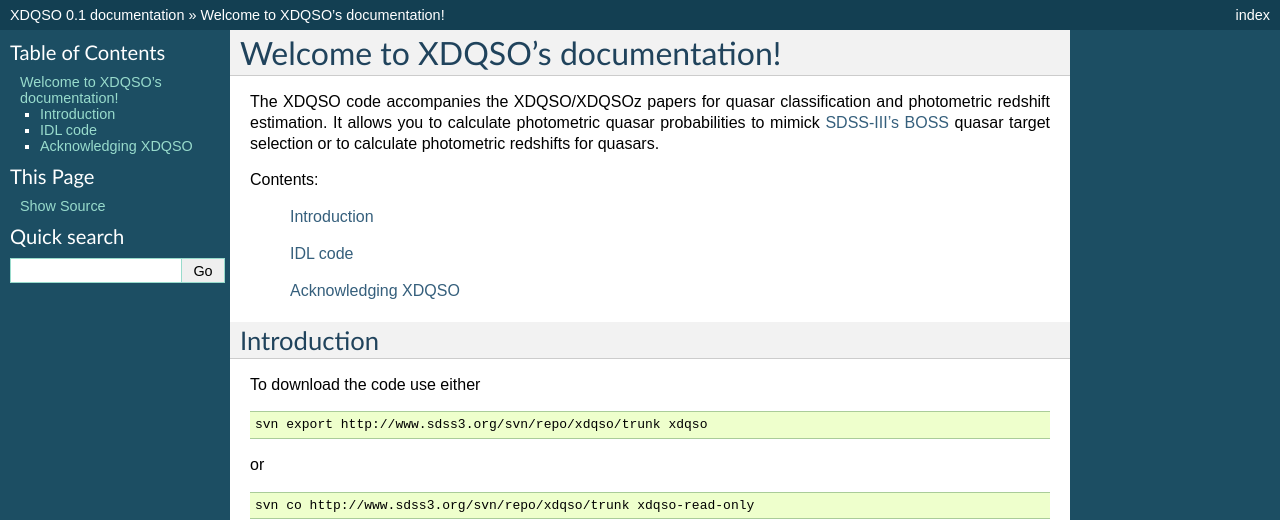
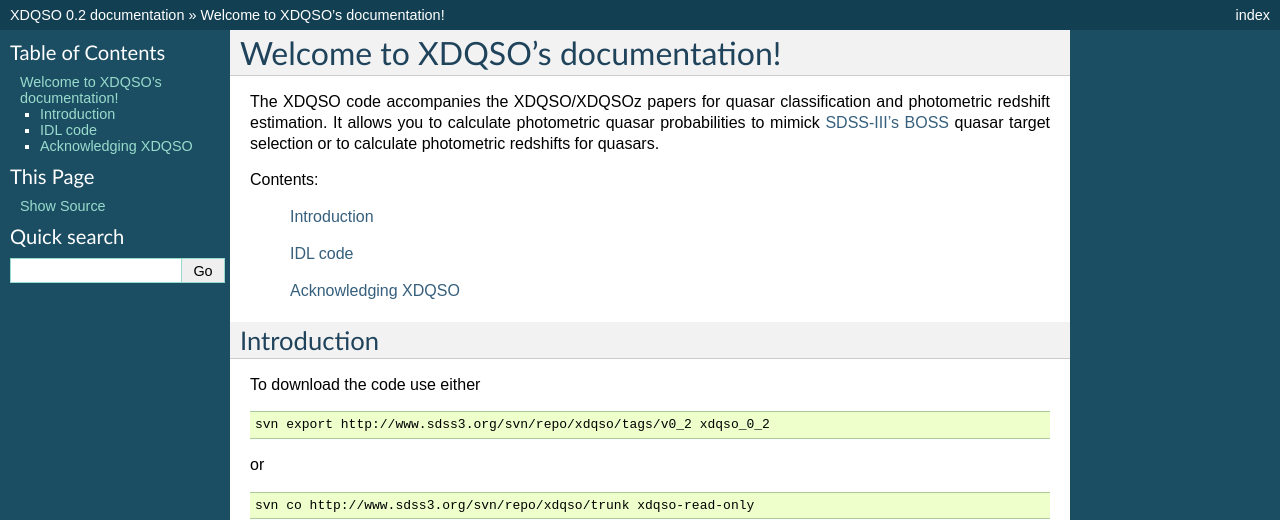
Before and after one commit to xdqso/xdqso, a Sphinx documentation site: the page built from doc/source/index.rst, in a window 1280 px wide and 900 px high. Shown: the top 520 px of the window. Built offline with Sphinx 7.4.7, drawn with Linux system fonts in a browser that asks for light colours; formulas are drawn with MathJax 3; some of the changed text lies outside the part shown.

Commit message:
xdqso: doc tweak, v0.2
git-svn-id: svn+ssh://sdss3.org/repo/xdqso/trunk@122310 b00c9580-4927-0410-8824-811d448ea4c7

```diff
--- a/doc/source/conf.py
+++ b/doc/source/conf.py
@@ -48,9 +48,9 @@ copyright = u'2011, Jo Bovy'
 # built documents.
 #
 # The short X.Y version.
-version = '0.1'
+version = '0.2'
 # The full version, including alpha/beta/rc tags.
-release = '0.1'
+release = '0.2'
 
 # The language for content autogenerated by Sphinx. Refer to documentation
 # for a list of supported languages.
--- a/doc/source/index.rst
+++ b/doc/source/index.rst
@@ -31,7 +31,7 @@ To download the code use either
 
 .. code-block:: none
 
-   svn export http://www.sdss3.org/svn/repo/xdqso/trunk xdqso
+   svn export http://www.sdss3.org/svn/repo/xdqso/tags/v0_2 xdqso_0_2
 
 or
 
```
Also changed, not shown: 9 other files.
